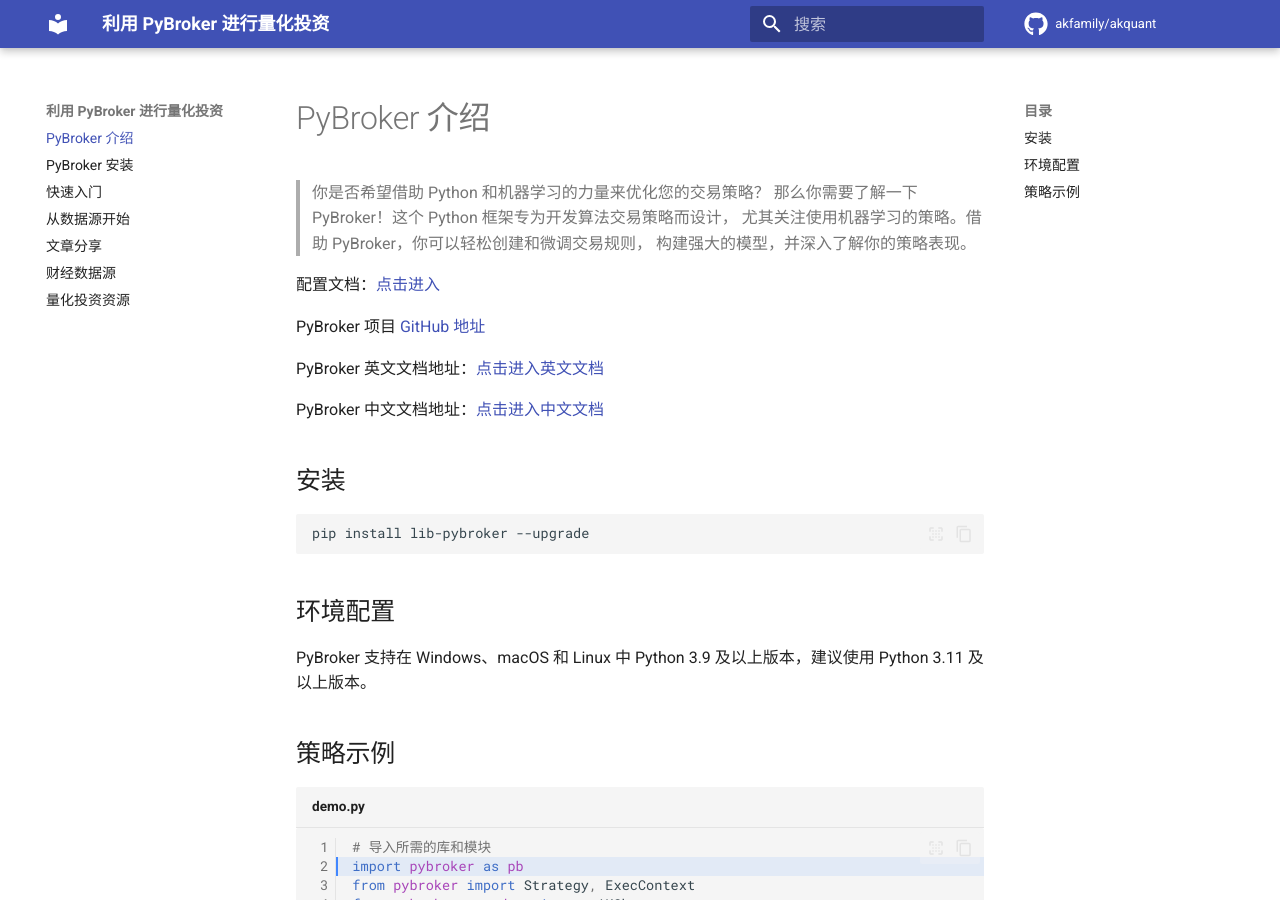
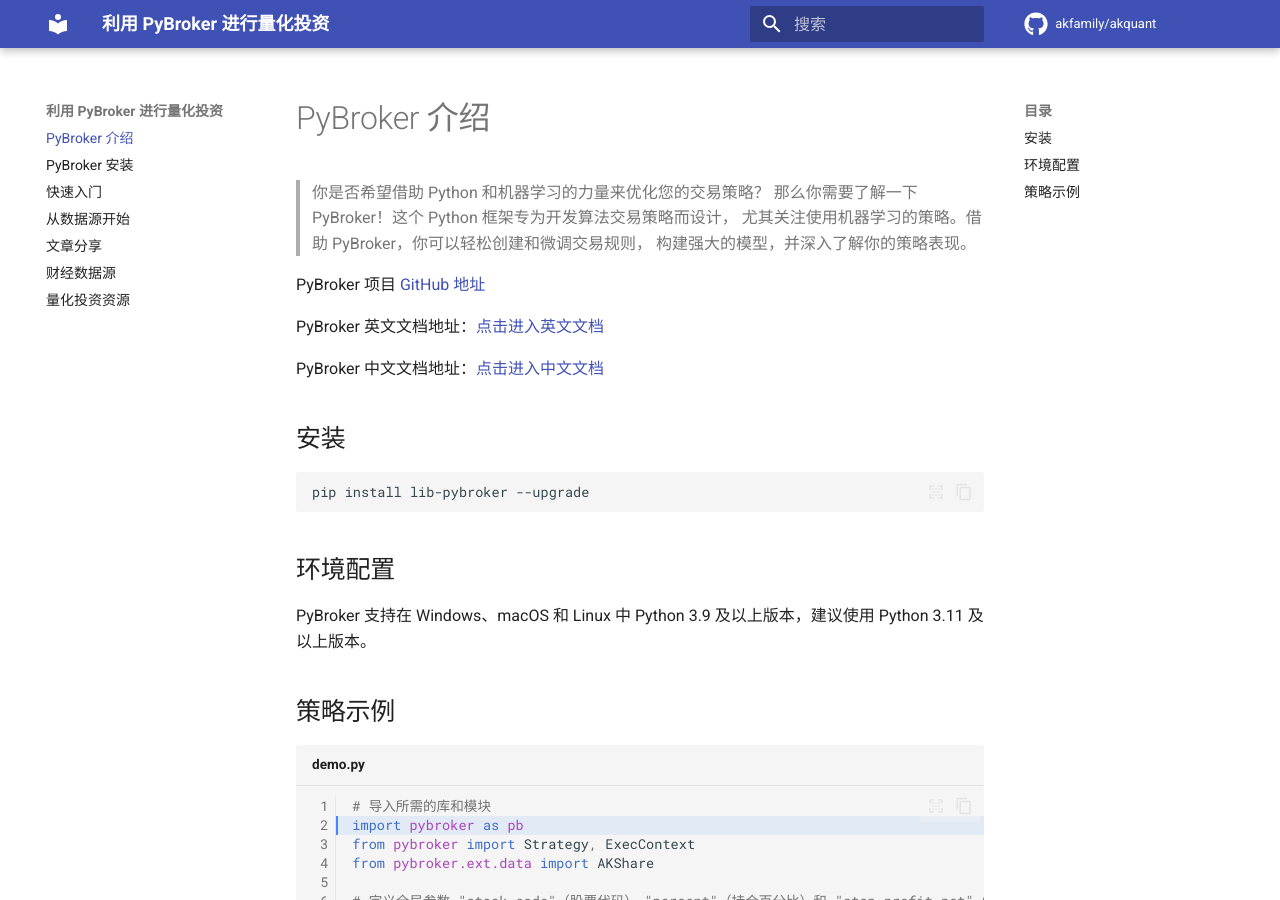
Before and after one commit to xujinzhao/akquant, an MkDocs documentation site: the page built from docs/index.md, in a window 1280 px wide and 900 px high. Built offline with MkDocs 1.6.1 and Material for MkDocs 9.7.7, drawn with Linux system fonts in a browser that asks for light colours; comment, search, counter and statistics services are not loaded; the version menu is left out.

Commit message:
update docs

```diff
--- a/docs/index.md
+++ b/docs/index.md
@@ -4,8 +4,6 @@
 > 那么你需要了解一下 PyBroker！这个 Python 框架专为开发算法交易策略而设计，
 > 尤其关注使用机器学习的策略。借助 PyBroker，你可以轻松创建和微调交易规则，
 > 构建强大的模型，并深入了解你的策略表现。
-
-配置文档：[点击进入](https://squidfunk.github.io/mkdocs-material/)
 
 PyBroker 项目 [GitHub 地址](https://github.com/edtechre/pybroker)
 
```
